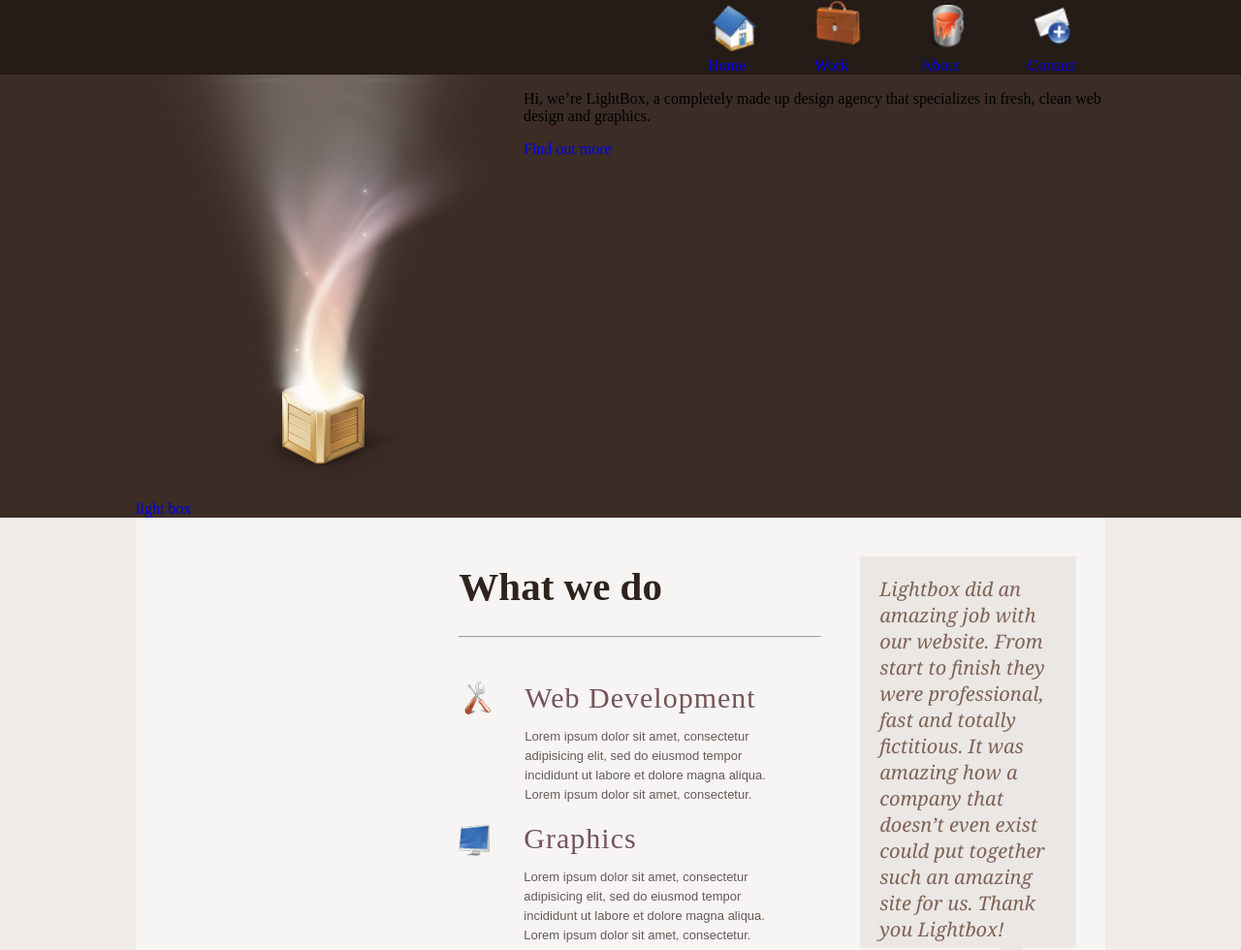
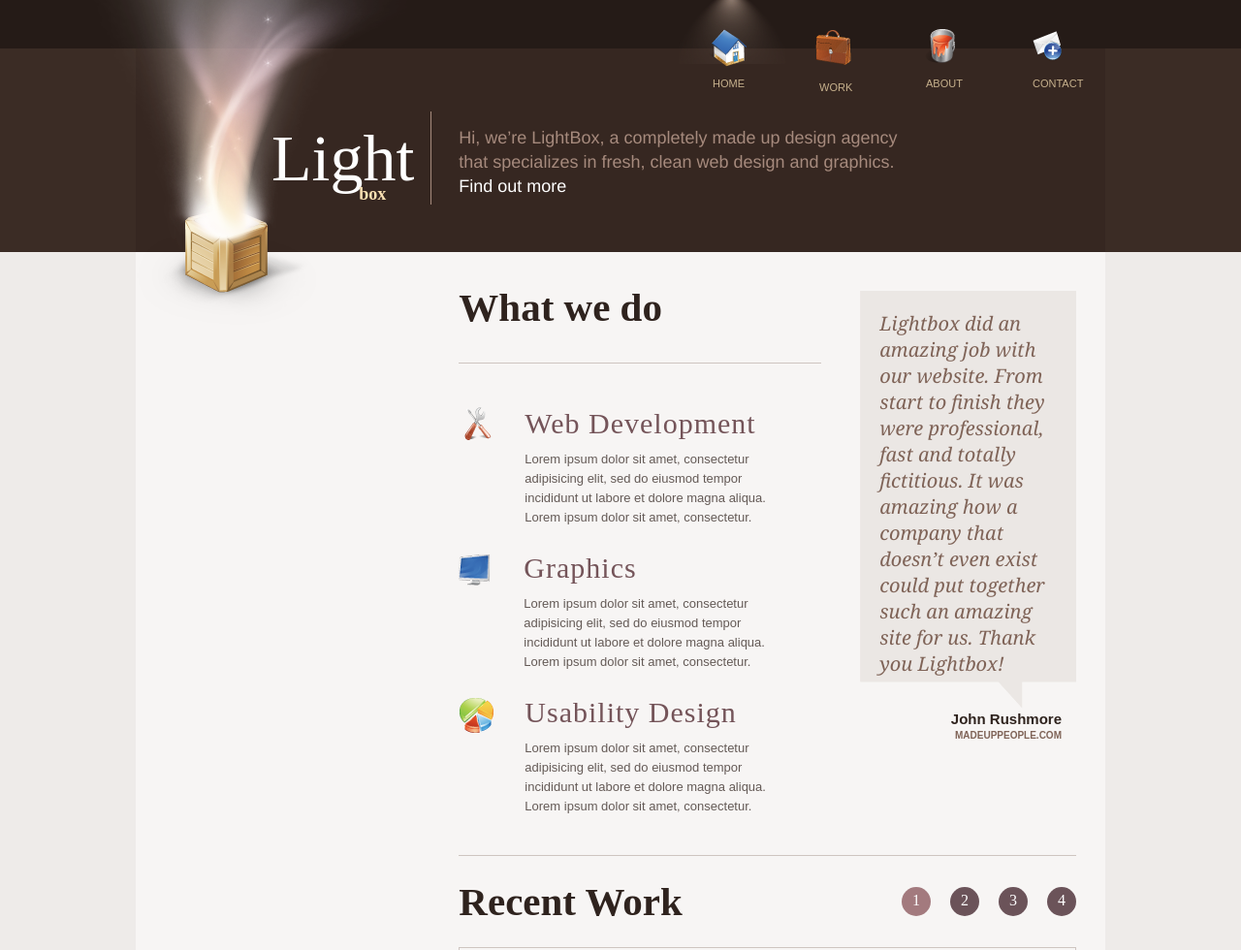
Before and after one commit to TVTTranVanTu/light-box, a website: page index.html in a window 1280 px wide. Shown: the top 980 px of the page at 97% size. Drawn offline with Linux system fonts and the light colour scheme.

Commit message:
Make ake css for header

```diff
--- a/index.html
+++ b/index.html
@@ -8,12 +8,13 @@
     <title>Light-box</title>
   </head>
   <body>
+    <header class="header">
       <div class="navigation">
         <div class="container">
           <div class="navigation__nav">
             <ul class="navigation__list">
-            <li class="navigation__item">
-              <a href="#" class="navigation__link">
+              <li class="navigation__item link-active">
+                <a href="./index.html" class="navigation__link">
                   <img src="./assets/images/home.png" alt="" class="navigation__image" />
                   <span class="title">Home</span>
                 </a>
@@ -40,15 +41,13 @@
           </div>
         </div>
       </div>
-
-    <header class="header">
       <div class="container">
         <div class="header__content">
           <div class="header__logo-box">
             <a href="#" class="header__logo-link">
               <img src="./assets/images/logo.png" alt="logo" class="header__logo-image" />
               <span class="header__logo-title">
-                light
+                <span class="header__logo-title-main"> Light </span>
                 <span class="header__logo-title-sub">box</span>
               </span>
             </a>
@@ -72,7 +71,6 @@
               <div class="light__box-right-top">
                 <div class="light__box-right-list">
                   <h2 class="list-title">What we do</h2>
-                  <hr />
                   <ul class="list-work">
                     <li class="work-item">
                       <div class="work-item_image">
--- a/sass/base/_base.scss
+++ b/sass/base/_base.scss
@@ -0,0 +1,7 @@
+*,
+*::before,
+*::after {
+    margin: 0;
+    padding: 0;
+    box-sizing: border-box;
+}
--- a/sass/base/_typography.scss
+++ b/sass/base/_typography.scss
@@ -14,6 +14,12 @@ ul {
 a {
     text-decoration: none;
 }
+.pd-20 {
+    padding: 20px 0;
+}
+.mr-bt40 {
+    margin-bottom: 40px;
+}
 .text-bold {
     font-weight: 900;
 }
@@ -27,6 +33,7 @@ a {
     }
     &-right {
         padding-right: 30px;
+        padding-top: 20px;
         &-content {
             .box-infor {
                 p {
@@ -34,6 +41,7 @@ a {
                     line-height: 20px;
                     color: #645a56;
                     font-family: "Arial";
+                    display: flex;
                 }
                 .list-infor {
                     display: flex;
@@ -50,9 +58,8 @@ a {
         }
         &-top {
             display: flex;
-            border-bottom: 2px solid #cec5c0;
-            padding-bottom: 40px;
-            padding-top: 20px;
+            border-bottom: 1px solid #cec5c0;
+            padding: 20px 0;
         }
         &-list {
             width: 65%;
@@ -63,11 +70,14 @@ a {
                 line-height: 34px;
                 color: #2f231e;
                 font-family: "Duepuntozero";
+                padding-bottom: 40px;
+                border-bottom: 1px solid #cec5c0;
             }
             .list-work {
                 margin-top: 40px;
                 .work-item {
                     display: flex;
+                    padding-bottom: 20px;
                     &_content {
                         padding: 0 30px;
                     }
@@ -85,6 +95,7 @@ a {
                         line-height: 20px;
                         color: #645a56;
                         font-family: "Arial";
+                        padding-top: 10px;
                     }
                 }
             }
@@ -101,7 +112,7 @@ a {
                     background-color: #ebe7e4;
                     padding: 20px;
                     padding-bottom: 140px;
-                    clip-path: polygon(0% 0%, 100% 0%, 100% 75%, 75% 75%, 75% 83%, 64% 75%, 0% 75%);
+                    clip-path: polygon(0% 0%, 100% 0%, 100% 75%, 75% 75%, 75% 80%, 64% 75%, 0% 75%);
                 }
             }
             .reviewer__info {
@@ -132,6 +143,7 @@ a {
                     line-height: 34px;
                     color: #2f231e;
                     font-family: "Duepuntozero";
+                    padding: 30px 0;
                 }
                 &-list {
                     display: flex;
--- a/sass/components/_form.scss
+++ b/sass/components/_form.scss
@@ -1,6 +1,9 @@
 .form {
     width: 75%;
     &__title {
+        padding-top: 40px;
+        padding-bottom: 20px;
+        border-bottom: 1px solid #645a56;
         font-size: 41px;
         line-height: 34px;
         color: #2f231e;
--- a/sass/layout/_header.scss
+++ b/sass/layout/_header.scss
@@ -1,12 +1,60 @@
-.header{
+.header {
     background-color: #3b2c25;
-    &__content{
+    position: relative;
+    &__content {
+        display: grid;
+        grid-template-columns: 1fr 2fr;
+        background-color: #362721;
+        height: 210px;
+        align-items: center;
+    }
+    &__logo-box {
+    }
+    &__logo-link {
+        position: relative;
         display: flex;
     }
-    &__logo-box{
-        width: 40%;
+    &__logo-image {
+        margin-top: -150px;
+        margin-left: -100px;
     }
-    &__text-box{
-        width: 60%;
+    &__logo-title {
+        position: absolute;
+        top: 30%;
+        right: 0;
+        &-main {
+            font-size: 68px;
+            line-height: 55px;
+            color: #ffffff;
+            font-family: "Duepuntozero";
+            border-right: 1px solid #f7f5f4;
+            padding: 10px 0;
+            border-right-style: groove;
+            border-right-color: #a68a7d;
+        }
+        &-sub {
+            font-size: 18px;
+            line-height: 15px;
+            color: #fae1b3;
+            font-weight: bold;
+            font-family: "Duepuntozerobold";
+            position: relative;
+            left: -75px;
+            bottom: -20px;
+        }
+    }
+    &__text-box {
+        width: 70%;
+        font-size: 18px;
+        line-height: 25px;
+        color: #a68a7d;
+        font-family: "Helvetica";
+        margin-bottom: 50px;
+        .paragraph {
+            margin: 0;
+        }
+        .btn-text {
+            color: #ffffff;
+        }
     }
 }
--- a/sass/layout/_navigation.scss
+++ b/sass/layout/_navigation.scss
@@ -1,24 +1,42 @@
-.navigation{
+.navigation {
     background-color: #251b17;
-    &__nav{
-
+    height: 50px;
+    &__nav {
     }
-    &__list{
+    &__list {
         display: flex;
         justify-content: flex-end;
         list-style: none;
         align-items: flex-end;
     }
-    &__item{
+    &__item {
         padding: 0 30px;
+        position: relative;
+        height: 66px;
+        padding-top: 30px;
+        z-index: 100;
+        &.link-active {
+            background-image: url("../../assets/images/light.png");
+            background-position: top;
+            background-position-y: 100px;
+        }
     }
-    &__link{
+    &__link {
         text-decoration: none;
         display: block;
         width: 50px;
+        font-size: 11px;
+        color: #c7b18d;
+        font-family: "Arial";
+        text-transform: uppercase;
+        position: relative;
+        span {
+            position: absolute;
+            bottom: -20px;
+            left: 10%;
+        }
     }
-   &__image{
-       width: 100%;
-       height: 100%;
-   }
+    &__image {
+        width: 40px;
+    }
 }
--- a/sass/main.scss
+++ b/sass/main.scss
@@ -14,3 +14,4 @@
 @import "./layout/navigation";
 
 @import "./pages/home";
+@import "./pages/contact";
--- a/sass/pages/_contact.scss
+++ b/sass/pages/_contact.scss
@@ -0,0 +1,7 @@
+.header__content.contact-page {
+    height: 80px;
+    .header__logo-image {
+        margin-top: -50px;
+        margin-left: 20px;
+    }
+}
```
Also changed, not shown: contact.html (+10 -23 lines), css/style.css. Lines whose indentation alone changed are shown as unchanged.
